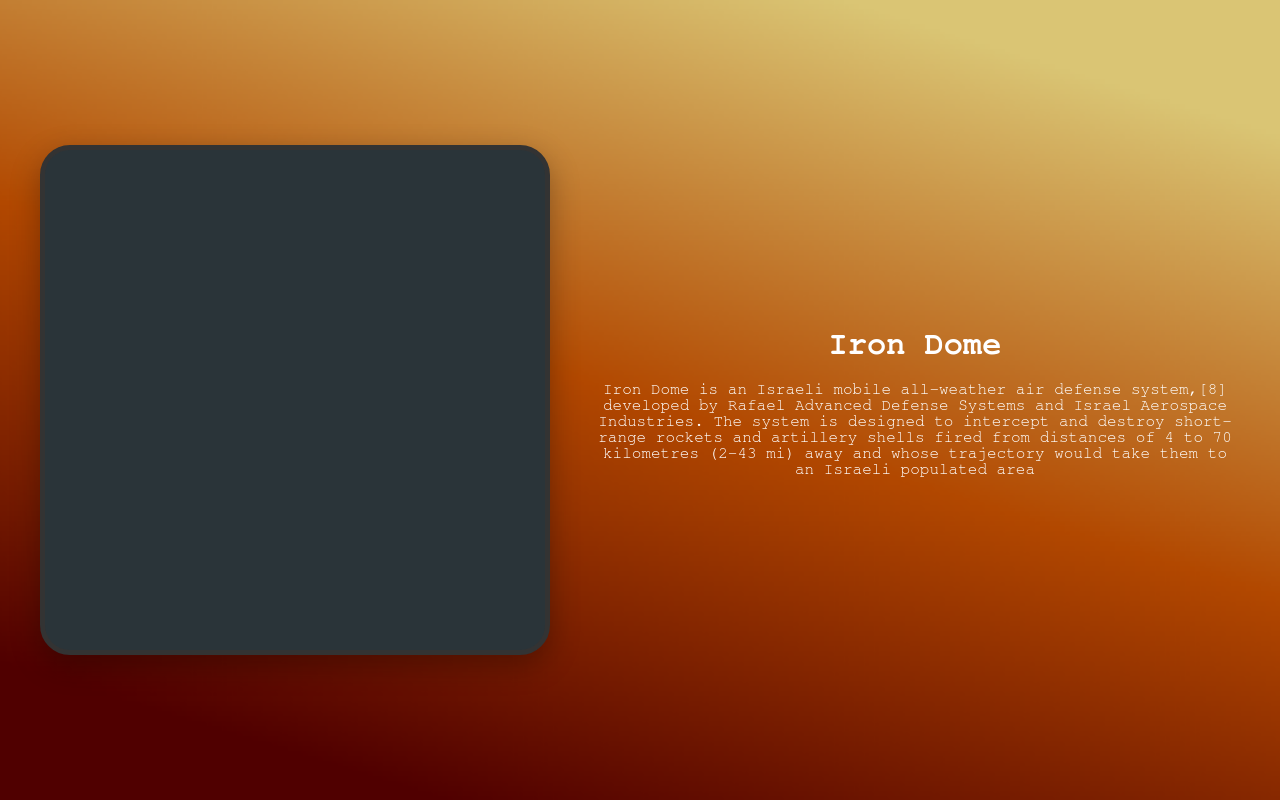
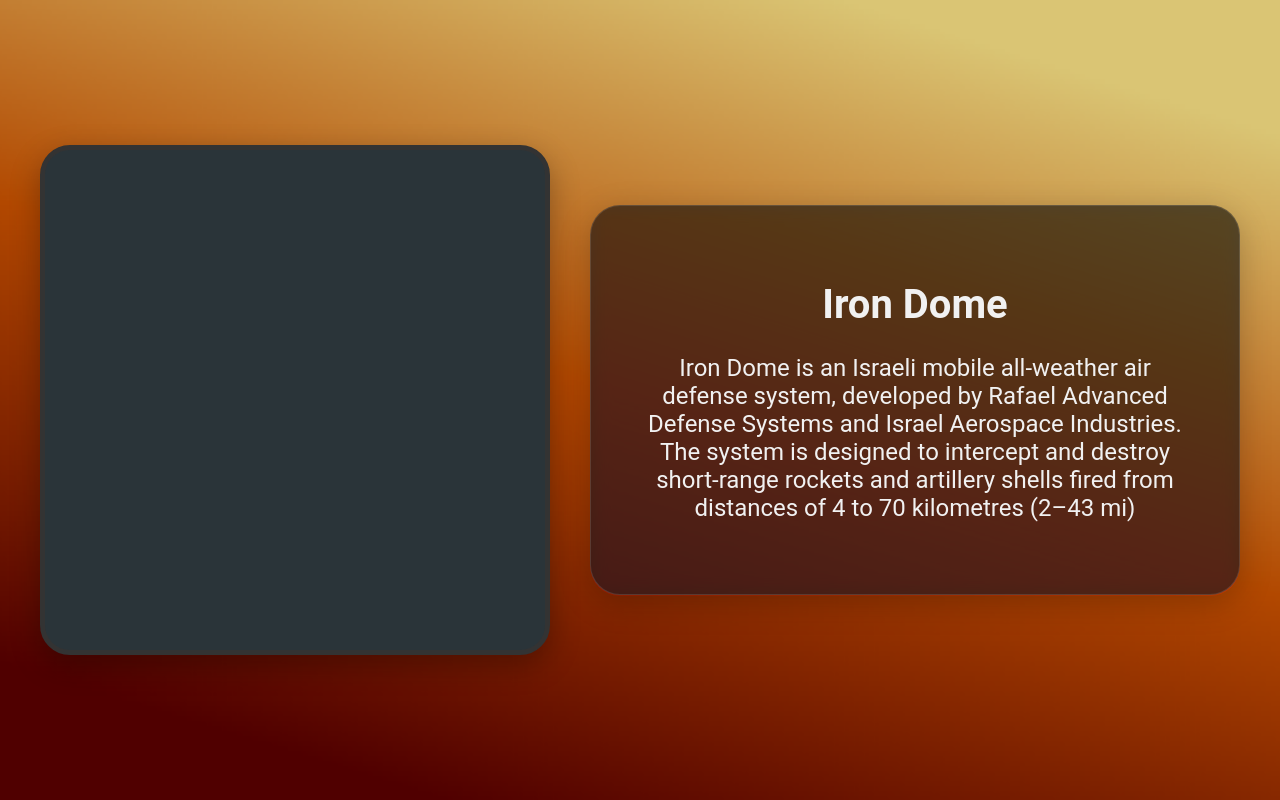
Before and after one commit to haroon226/Iron-Dome, a plain HTML site: page index.html in a window 1280 px wide. Drawn offline with nearby package versions, Linux system fonts and the light colour scheme.

Commit message:
Update index.html

```diff
--- a/index.html
+++ b/index.html
@@ -15,8 +15,7 @@
       align-items: center;         /* vertical centering */
       background: url('mesh.png') no-repeat center center fixed;
       background-size: cover; /* fill screen with background */
-	  font-family: FreeMono, monospace;
-    text-align: center;
+
     }
 
     .model-container {
@@ -41,10 +40,29 @@
 
     /* Space for info on the right */
     .info {
-      flex: 1;
-      padding: 40px;
-      color: white;
-    }
+  flex: 1;
+  padding: 48px 56px;
+  color: #f1f1f1;
+  background: rgba(25, 27, 30, 0.70); /* glassy background */
+  border-radius: 30px;
+  margin: 40px;
+  font-family: 'Roboto', 'Segoe UI', Arial, sans-serif;
+  box-shadow: 0 8px 32px rgba(0,0,0,0.22);
+  text-align: center;
+  position: relative;
+  /* Glass effect */
+  backdrop-filter: blur(9px) saturate(160%);
+  -webkit-backdrop-filter: blur(9px) saturate(160%);
+  border: 1.5px solid rgba(255,255,255,0.12);
+  animation: fadeIn 1.2s cubic-bezier(.32,2,.55,.27);
+
+p {
+font-size: 1.5em;
+}
+h1{
+  font-size:2.5em
+}
+
   </style>
 </head>
 <body>
@@ -64,7 +82,7 @@
   <!-- Right: info text -->
   <div class="info">
     <h1>Iron Dome</h1>
-    <p>Iron Dome is an Israeli mobile all-weather air defense system,[8] developed by Rafael Advanced Defense Systems and Israel Aerospace Industries. The system is designed to intercept and destroy short-range rockets and artillery shells fired from distances of 4 to 70 kilometres (2–43 mi) away and whose trajectory would take them to an Israeli populated area</p>
+    <p>Iron Dome is an Israeli mobile all-weather air defense system, developed by Rafael Advanced Defense Systems and Israel Aerospace Industries. The system is designed to intercept and destroy short-range rockets and artillery shells fired from distances of 4 to 70 kilometres (2–43 mi)</p>
   </div>
 </body>
 </html>
```
